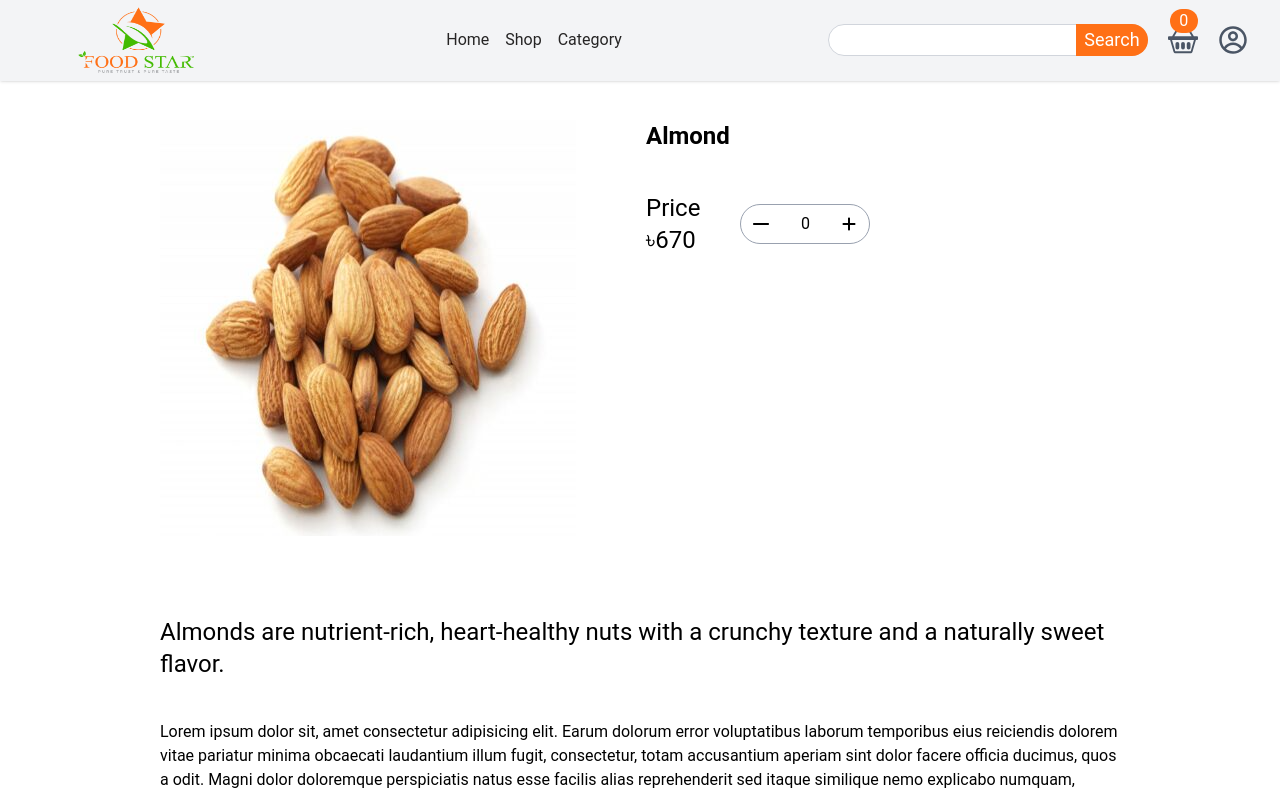
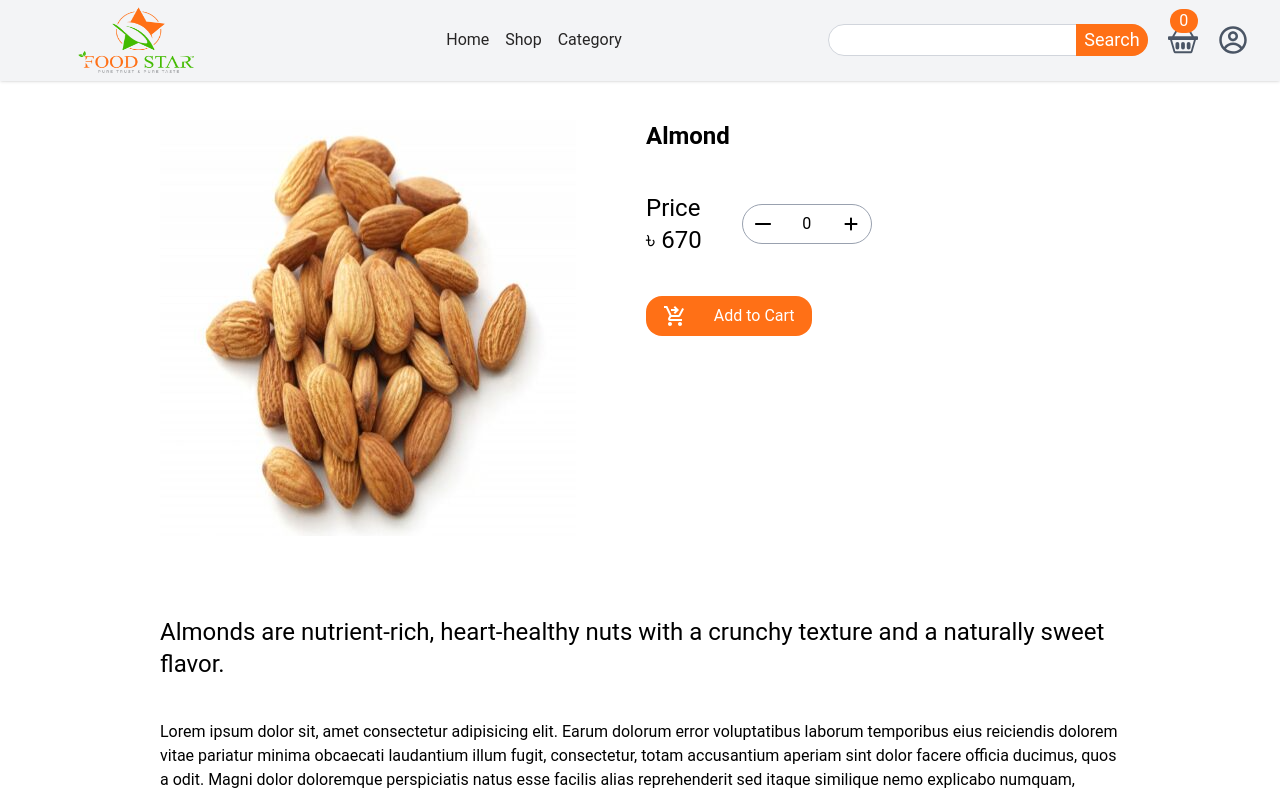
Before and after one commit to itsmeharazz/Food-Star-E-commarce, a React (Vite) app: page /productsDetails/1 in a window 1280 px wide. Shown: the top 795 px of the page. Built offline with nearby package versions, Linux system fonts and the light colour scheme.

Commit message:
style cart button

```diff
--- a/src/pages/ProductsDetail.jsx
+++ b/src/pages/ProductsDetail.jsx
@@ -18,22 +18,41 @@ const ProductsDetail = () => {
             <h2 className='text-2xl font-bold'>{product.name}</h2>
             <div className='mt-10 flex gap-10 items-center'>
               <p className='text-2xl'>
-                Price <br />৳{product.price}
+                Price <br />৳ {product.price}
               </p>
               <div className='w-[130px] h-[40px] p-3 rounded-4xl  border border-gray-400 flex justify-between items-center '>
-                <FaWindowMinimize className='mb-3' />
+                <FaWindowMinimize className='mb-3 cursor-pointer' />
                 <span>0</span>
-                <FaPlus />
+                <FaPlus className=" cursor-pointer"/>
               </div>
             </div>
-              <button className="flex justify-around items-center gap-3 mt-10">
-                <MdShoppingCartCheckout />
-                Add to Cart
-              </button>
+            <div className='flex justify-around items-center rounded-2xl w-[35%] p-2 gap-2 mt-10 text-white bg-[#ff7016] hover:bg-[#43bb00] transition-all ease-in-out cursor-pointer'>
+              <MdShoppingCartCheckout className='text-2xl' />
+              <p>Add to Cart</p>
+            </div>
           </div>
         </div>
-        <p className="mt-20 text-2xl ">{product.description}</p>
-        <p className="mt-10">Lorem ipsum dolor sit, amet consectetur adipisicing elit. Earum dolorum error voluptatibus laborum temporibus eius reiciendis dolorem vitae pariatur minima obcaecati laudantium illum fugit, consectetur, totam accusantium aperiam sint dolor facere officia ducimus, quos a odit. Magni dolor doloremque perspiciatis natus esse facilis alias reprehenderit sed itaque similique nemo explicabo numquam, necessitatibus nulla deleniti a assumenda. Dolores iure molestias quas temporibus pariatur! Eligendi possimus a numquam obcaecati laboriosam. Architecto earum, enim perferendis voluptas eligendi facilis exercitationem. Deleniti numquam, non harum maiores at dolorem ea, aut nisi quas iusto temporibus repudiandae eius corrupti est doloremque dolore placeat reprehenderit assumenda cumque dolor soluta exercitationem iure! Quidem ipsa error ex, nobis voluptatum quis dicta doloremque consequuntur nostrum perspiciatis a distinctio provident beatae magni. Expedita, perspiciatis? Dolore maxime rerum accusantium deserunt officiis facilis temporibus quibusdam porro provident facere! Et nostrum soluta quae nobis praesentium quas ipsum unde. Explicabo inventore perferendis pariatur asperiores commodi corporis?</p>
+        <p className='mt-20 text-2xl '>{product.description}</p>
+        <p className='mt-10'>
+          Lorem ipsum dolor sit, amet consectetur adipisicing elit. Earum
+          dolorum error voluptatibus laborum temporibus eius reiciendis dolorem
+          vitae pariatur minima obcaecati laudantium illum fugit, consectetur,
+          totam accusantium aperiam sint dolor facere officia ducimus, quos a
+          odit. Magni dolor doloremque perspiciatis natus esse facilis alias
+          reprehenderit sed itaque similique nemo explicabo numquam,
+          necessitatibus nulla deleniti a assumenda. Dolores iure molestias quas
+          temporibus pariatur! Eligendi possimus a numquam obcaecati laboriosam.
+          Architecto earum, enim perferendis voluptas eligendi facilis
+          exercitationem. Deleniti numquam, non harum maiores at dolorem ea, aut
+          nisi quas iusto temporibus repudiandae eius corrupti est doloremque
+          dolore placeat reprehenderit assumenda cumque dolor soluta
+          exercitationem iure! Quidem ipsa error ex, nobis voluptatum quis dicta
+          doloremque consequuntur nostrum perspiciatis a distinctio provident
+          beatae magni. Expedita, perspiciatis? Dolore maxime rerum accusantium
+          deserunt officiis facilis temporibus quibusdam porro provident facere!
+          Et nostrum soluta quae nobis praesentium quas ipsum unde. Explicabo
+          inventore perferendis pariatur asperiores commodi corporis?
+        </p>
       </div>
     </div>
   );
```
